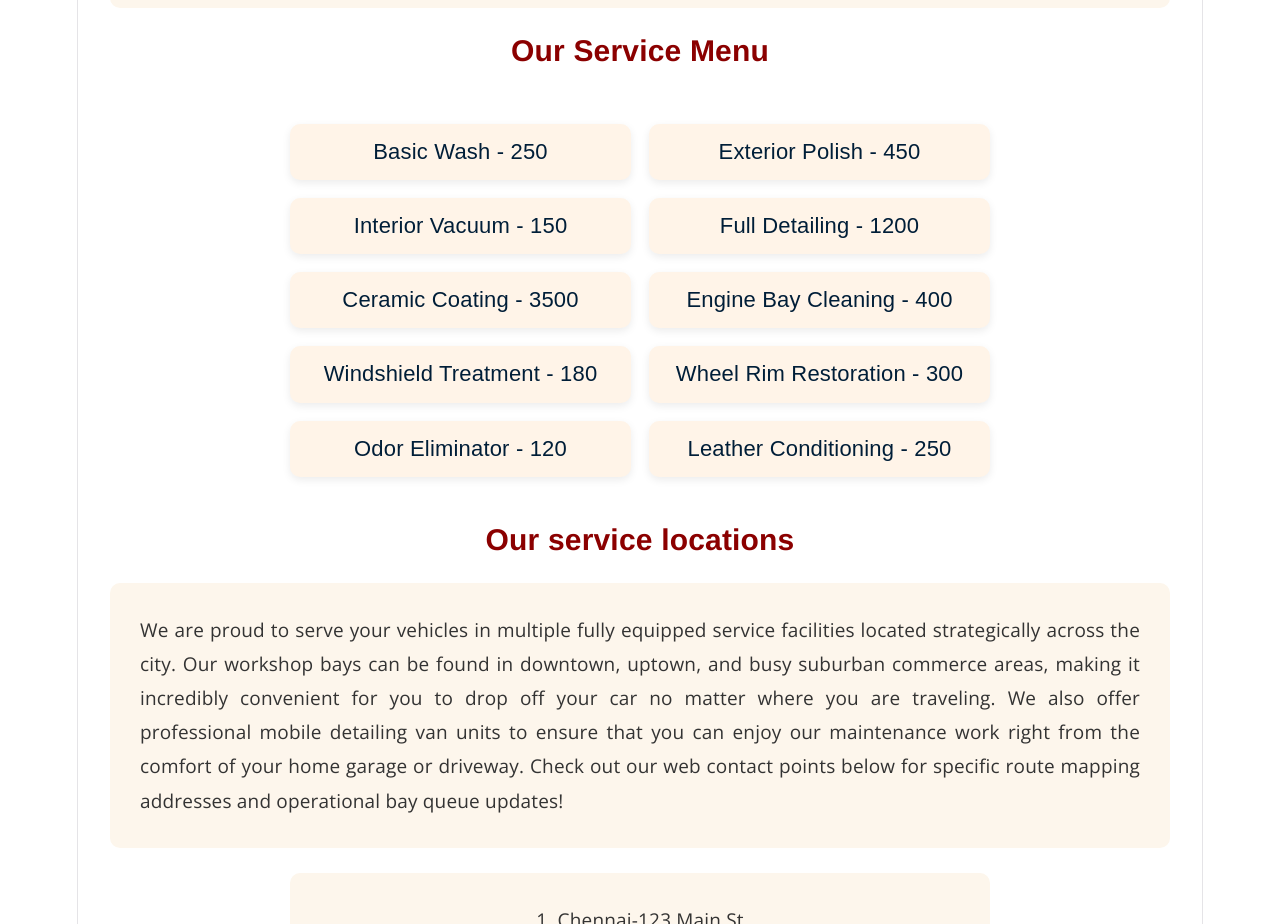
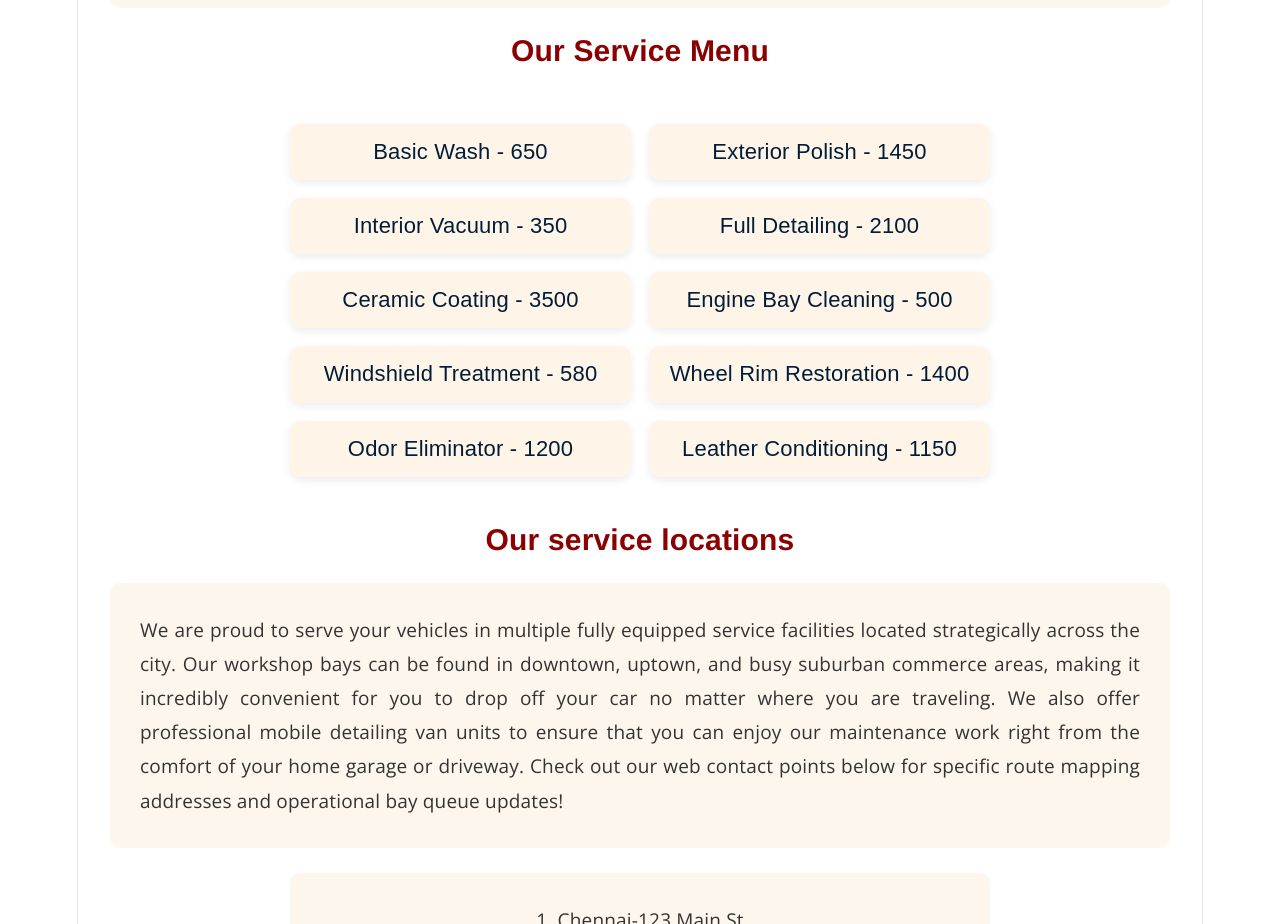
Before and after one commit to Inbasurya/ai-voice-assistant, a React (Vite) app: page / in a window 1280 px wide. Shown: the part 6140-7064 px from the top of the page. Built offline with nearby package versions, Linux system fonts and the light colour scheme; no server answers.

Commit message:
added prompt and ui detail

```diff
--- a/src/App.jsx
+++ b/src/App.jsx
@@ -157,16 +157,16 @@ const App = () => {
         <div>
           <h4 className="H3">Our Service Menu</h4>
           <ul className="Menu" id="menu">
-            <li>Basic Wash - 250</li>
-            <li>Exterior Polish - 450</li>
-            <li>Interior Vacuum - 150</li>
-            <li>Full Detailing - 1200</li>
-            <li>Ceramic Coating - 3500</li>
-            <li>Engine Bay Cleaning - 400</li>
-            <li>Windshield Treatment - 180</li>
-            <li>Wheel Rim Restoration - 300</li>
-            <li>Odor Eliminator - 120</li>
-            <li>Leather Conditioning - 250</li>
+            <li>Basic Wash - 650 </li>
+            <li>Exterior Polish - 1450 </li>
+            <li>Interior Vacuum - 350 </li>
+            <li>Full Detailing - 2100 </li>
+            <li>Ceramic Coating - 3500 </li>
+            <li>Engine Bay Cleaning - 500 </li>
+            <li>Windshield Treatment - 580 </li>
+            <li>Wheel Rim Restoration - 1400 </li>
+            <li>Odor Eliminator - 1200 </li>
+            <li>Leather Conditioning - 1150 </li>
           </ul>
         </div>
 
```
Also changed, not shown: 1 other file (tests, documents, lock files or other folders).
